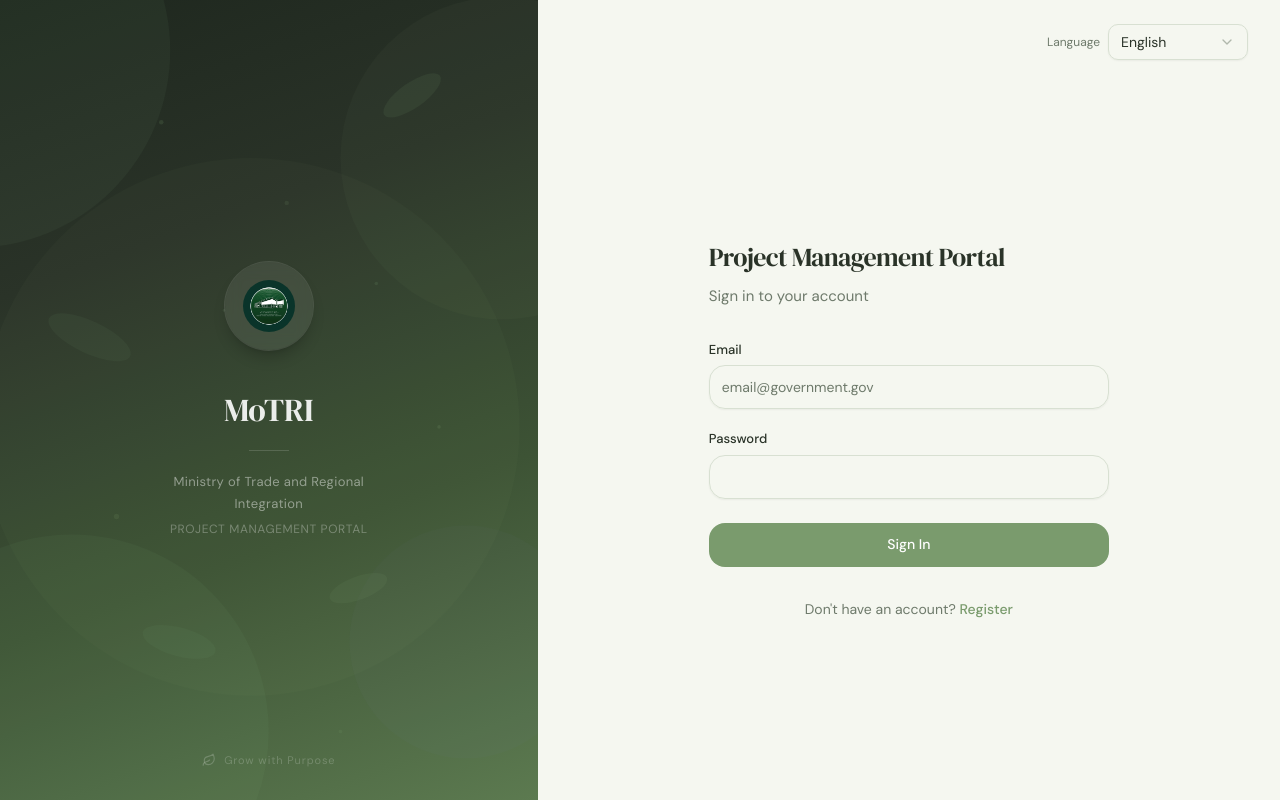
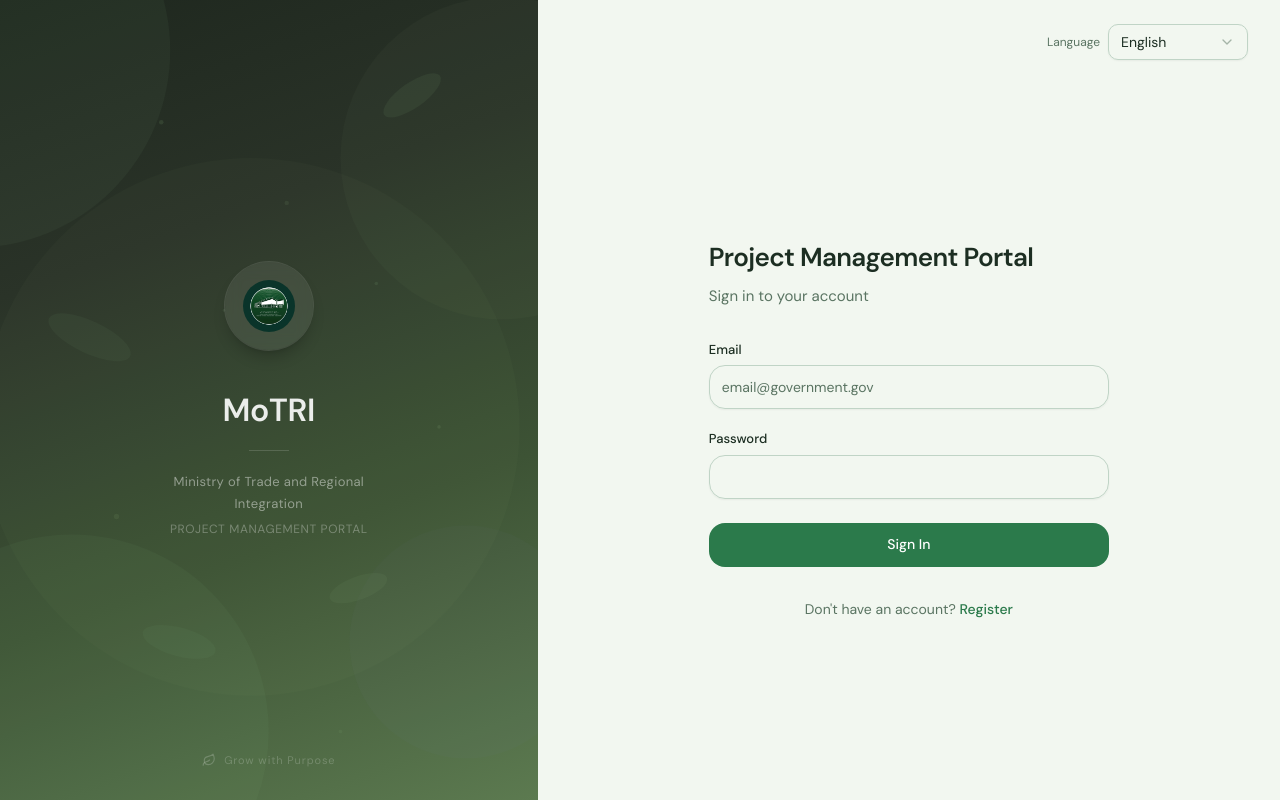
Before and after one commit to manasseh-fikadu/project-management-portal, a Next.js app: page /login in a window 1280 px wide. Built offline with nearby package versions, Linux system fonts and the light colour scheme.

Commit message:
Update global styles and add rich text editor components

```diff
--- a/src/app/globals.css
+++ b/src/app/globals.css
@@ -8,7 +8,7 @@
   --color-background: var(--background);
   --color-foreground: var(--foreground);
   --font-sans: var(--font-dm-sans);
-  --font-serif: var(--font-dm-serif);
+  --font-serif: var(--font-dm-sans);
   --font-mono: var(--font-geist-mono);
   --color-sidebar-ring: var(--sidebar-ring);
   --color-sidebar-border: var(--sidebar-border);
@@ -57,85 +57,85 @@
 
 :root {
   --radius: 0.75rem;
-  --background: #F5F7F0;
-  --foreground: #2A3328;
-  --card: #FEFEFE;
-  --card-foreground: #2A3328;
-  --popover: #FEFEFE;
-  --popover-foreground: #2A3328;
-  --primary: #7A9B6D;
-  --primary-foreground: #FEFEFE;
-  --secondary: #E8F0E3;
-  --secondary-foreground: #5C7A50;
-  --muted: #EDF2E8;
-  --muted-foreground: #6E7A6B;
-  --accent: #E8F0E3;
-  --accent-foreground: #5C7A50;
+  --background: #F2F7F0;
+  --foreground: #1C2E22;
+  --card: #FEFFFE;
+  --card-foreground: #1C2E22;
+  --popover: #FEFFFE;
+  --popover-foreground: #1C2E22;
+  --primary: #2B7A4B;
+  --primary-foreground: #FFFFFF;
+  --secondary: #D4E8DC;
+  --secondary-foreground: #236B3D;
+  --muted: #E0ECE3;
+  --muted-foreground: #5A7462;
+  --accent: #D4E8DC;
+  --accent-foreground: #236B3D;
   --destructive: #B85C5C;
-  --border: #D8E0D2;
-  --input: #D8E0D2;
-  --ring: #7A9B6D;
-  --chart-1: #7A9B6D;
+  --border: #C0D4C6;
+  --input: #C0D4C6;
+  --ring: #2B7A4B;
+  --chart-1: #2B7A4B;
   --chart-2: #8B7EB8;
   --chart-3: #C4908F;
   --chart-4: #C4A63A;
-  --chart-5: #5C7A50;
-  --sage-pale: #E8F0E3;
+  --chart-5: #1E5C36;
+  --sage-pale: #D4E8DC;
   --lavender: #8B7EB8;
   --lavender-pale: #E8E4F2;
   --rose-muted: #C4908F;
   --rose-pale: #F2E4E4;
   --amber-warm: #C4A63A;
   --amber-pale: #F5EDD4;
-  --sidebar: #FEFEFE;
-  --sidebar-foreground: #2A3328;
-  --sidebar-primary: #7A9B6D;
-  --sidebar-primary-foreground: #FEFEFE;
-  --sidebar-accent: #E8F0E3;
-  --sidebar-accent-foreground: #5C7A50;
-  --sidebar-border: #D8E0D2;
-  --sidebar-ring: #7A9B6D;
+  --sidebar: #163D28;
+  --sidebar-foreground: #E0F0E5;
+  --sidebar-primary: #48B96E;
+  --sidebar-primary-foreground: #FFFFFF;
+  --sidebar-accent: #1E5038;
+  --sidebar-accent-foreground: #D0E8D8;
+  --sidebar-border: #245A3C;
+  --sidebar-ring: #48B96E;
 }
 
 .dark {
-  --background: #1A211A;
-  --foreground: #E0E8DC;
-  --card: #222C22;
-  --card-foreground: #E0E8DC;
-  --popover: #222C22;
-  --popover-foreground: #E0E8DC;
-  --primary: #8FB883;
-  --primary-foreground: #1A211A;
-  --secondary: #2A352A;
-  --secondary-foreground: #B5CCAA;
-  --muted: #2A352A;
-  --muted-foreground: #8A9A82;
-  --accent: #2A352A;
-  --accent-foreground: #B5CCAA;
+  --background: #0F1A14;
+  --foreground: #D8E8DC;
+  --card: #152218;
+  --card-foreground: #D8E8DC;
+  --popover: #152218;
+  --popover-foreground: #D8E8DC;
+  --primary: #4CAF6E;
+  --primary-foreground: #0F1A14;
+  --secondary: #1A3022;
+  --secondary-foreground: #90C8A0;
+  --muted: #1A3022;
+  --muted-foreground: #6E9A78;
+  --accent: #1A3022;
+  --accent-foreground: #90C8A0;
   --destructive: #D46B6B;
-  --border: #354035;
-  --input: #3A453A;
-  --ring: #8FB883;
-  --chart-1: #8FB883;
+  --border: #1E3828;
+  --input: #1E3C2A;
+  --ring: #4CAF6E;
+  --chart-1: #4CAF6E;
   --chart-2: #A899D0;
   --chart-3: #D4A0A0;
   --chart-4: #D4B65A;
-  --chart-5: #6E9B5E;
-  --sage-pale: #2A352A;
+  --chart-5: #38895A;
+  --sage-pale: #1A3022;
   --lavender: #A899D0;
   --lavender-pale: #342F44;
   --rose-muted: #D4A0A0;
   --rose-pale: #3A2E2E;
   --amber-warm: #D4B65A;
   --amber-pale: #3A3420;
-  --sidebar: #1E271E;
-  --sidebar-foreground: #E0E8DC;
-  --sidebar-primary: #8FB883;
-  --sidebar-primary-foreground: #1A211A;
-  --sidebar-accent: #2A352A;
-  --sidebar-accent-foreground: #B5CCAA;
-  --sidebar-border: #354035;
-  --sidebar-ring: #8FB883;
+  --sidebar: #0E2218;
+  --sidebar-foreground: #C8DCD0;
+  --sidebar-primary: #4CAF6E;
+  --sidebar-primary-foreground: #0E2218;
+  --sidebar-accent: #162E1E;
+  --sidebar-accent-foreground: #A0C8AC;
+  --sidebar-border: #1E3C2A;
+  --sidebar-ring: #4CAF6E;
 }
 
 @layer base {
@@ -145,4 +145,176 @@
   body {
     @apply bg-background text-foreground font-sans;
   }
+  .font-serif {
+    font-weight: 600;
+    letter-spacing: -0.01em;
+  }
 }
+
+@layer components {
+  .rich-text-editor__surface {
+    @apply rounded-b-[1.25rem];
+  }
+
+  .rich-text-editor__content {
+    @apply text-sm leading-7 text-foreground outline-none;
+  }
+
+  .rich-text-editor__content p.is-editor-empty:first-child::before {
+    color: color-mix(in srgb, var(--muted-foreground) 75%, transparent);
+    content: attr(data-placeholder);
+    float: left;
+    height: 0;
+    pointer-events: none;
+  }
+
+  .rich-text-editor__content h2 {
+    @apply mt-4 text-lg font-semibold text-foreground;
+  }
+
+  .rich-text-editor__content h3 {
+    @apply mt-4 text-base font-semibold text-foreground;
+  }
+
+  .rich-text-editor__content p + p,
+  .rich-text-editor__content p + ul,
+  .rich-text-editor__content p + ol,
+  .rich-text-editor__content ul + p,
+  .rich-text-editor__content ol + p,
+  .rich-text-editor__content h2 + p,
+  .rich-text-editor__content h3 + p {
+    @apply mt-3;
+  }
+
+  .rich-text-editor__content ul {
+    @apply ml-5 list-disc space-y-1;
+  }
+
+  .rich-text-editor__content ol {
+    @apply ml-5 list-decimal space-y-1;
+  }
+
+  .rich-text-render {
+    @apply text-sm leading-7 text-foreground/90;
+  }
+
+  .rich-text-render h2 {
+    @apply mt-4 text-lg font-semibold text-foreground;
+  }
+
+  .rich-text-render h3 {
+    @apply mt-4 text-base font-semibold text-foreground;
+  }
+
+  .rich-text-render p + p,
+  .rich-text-render p + ul,
+  .rich-text-render p + ol,
+  .rich-text-render ul + p,
+  .rich-text-render ol + p,
+  .rich-text-render h2 + p,
+  .rich-text-render h3 + p {
+    @apply mt-3;
+  }
+
+  .rich-text-render ul {
+    @apply ml-5 list-disc space-y-1;
+  }
+
+  .rich-text-render ol {
+    @apply ml-5 list-decimal space-y-1;
+  }
+
+  .tor-document__content {
+    @apply outline-none;
+  }
+
+  .tor-document__surface {
+    @apply bg-[linear-gradient(180deg,rgba(255,255,255,0.92),rgba(242,247,240,0.58))];
+  }
+
+  .tor-document__content .tor-section-node + .tor-section-node,
+  .tor-document-render .tor-section-node + .tor-section-node {
+    @apply mt-5;
+  }
+
+  .tor-section-node {
+    @apply rounded-[1.35rem] border border-border/60 bg-card/90 shadow-[0_10px_28px_rgba(34,48,24,0.05)];
+  }
+
+  .tor-section-node__label {
+    @apply rounded-t-[1.35rem] border-b border-border/60 bg-[linear-gradient(180deg,rgba(212,232,220,0.5),rgba(255,255,255,0.86))] px-5 py-3 text-[0.68rem] font-semibold uppercase tracking-[0.24em] text-muted-foreground;
+  }
+
+  .tor-section-node__body {
+    @apply min-h-[10rem] px-5 py-5 text-sm leading-7 text-foreground outline-none;
+  }
+
+  .tor-section-node__body p.is-editor-empty:first-child::before {
+    color: color-mix(in srgb, var(--muted-foreground) 75%, transparent);
+    content: attr(data-placeholder);
+    float: left;
+    height: 0;
+    pointer-events: none;
+  }
+
+  .tor-section-node__body p + p,
+  .tor-section-node__body p + ul,
+  .tor-section-node__body p + ol,
+  .tor-section-node__body ul + p,
+  .tor-section-node__body ol + p,
+  .tor-document-render .tor-section-node__body p + p,
+  .tor-document-render .tor-section-node__body p + ul,
+  .tor-document-render .tor-section-node__body p + ol,
+  .tor-document-render .tor-section-node__body ul + p,
+  .tor-document-render .tor-section-node__body ol + p {
+    @apply mt-3;
+  }
+
+  .tor-section-node__body ul,
+  .tor-document-render .tor-section-node__body ul {
+    @apply ml-5 list-disc space-y-1;
+  }
+
+  .tor-section-node__body ol,
+  .tor-document-render .tor-section-node__body ol {
+    @apply ml-5 list-decimal space-y-1;
+  }
+
+  .tor-section-node__body blockquote,
+  .tor-document-render .tor-section-node__body blockquote {
+    @apply border-l-4 border-primary/30 pl-4 italic text-foreground/80;
+  }
+
+  .tor-section-node__body a,
+  .tor-document-render .tor-section-node__body a {
+    @apply text-primary underline decoration-primary/35 underline-offset-4;
+  }
+
+  .tor-section-node__body pre,
+  .tor-document-render .tor-section-node__body pre {
+    @apply overflow-x-auto rounded-xl bg-[#173625] px-4 py-3 text-sm text-[#EAF6EE];
+  }
+
+  .tor-section-node__body code,
+  .tor-document-render .tor-section-node__body code {
+    @apply rounded bg-muted px-1.5 py-0.5 text-[0.92em];
+  }
+
+  .tor-section-node__body pre code,
+  .tor-document-render .tor-section-node__body pre code {
+    @apply bg-transparent p-0 text-inherit;
+  }
+
+  .tor-section-node__body hr,
+  .tor-document-render .tor-section-node__body hr {
+    @apply my-5 border-border;
+  }
+
+  .tor-section-node__body mark,
+  .tor-document-render .tor-section-node__body mark {
+    background: color-mix(in srgb, var(--amber-pale) 88%, white);
+    color: inherit;
+    padding: 0.05rem 0.2rem;
+    border-radius: 0.3rem;
+  }
+}
```
